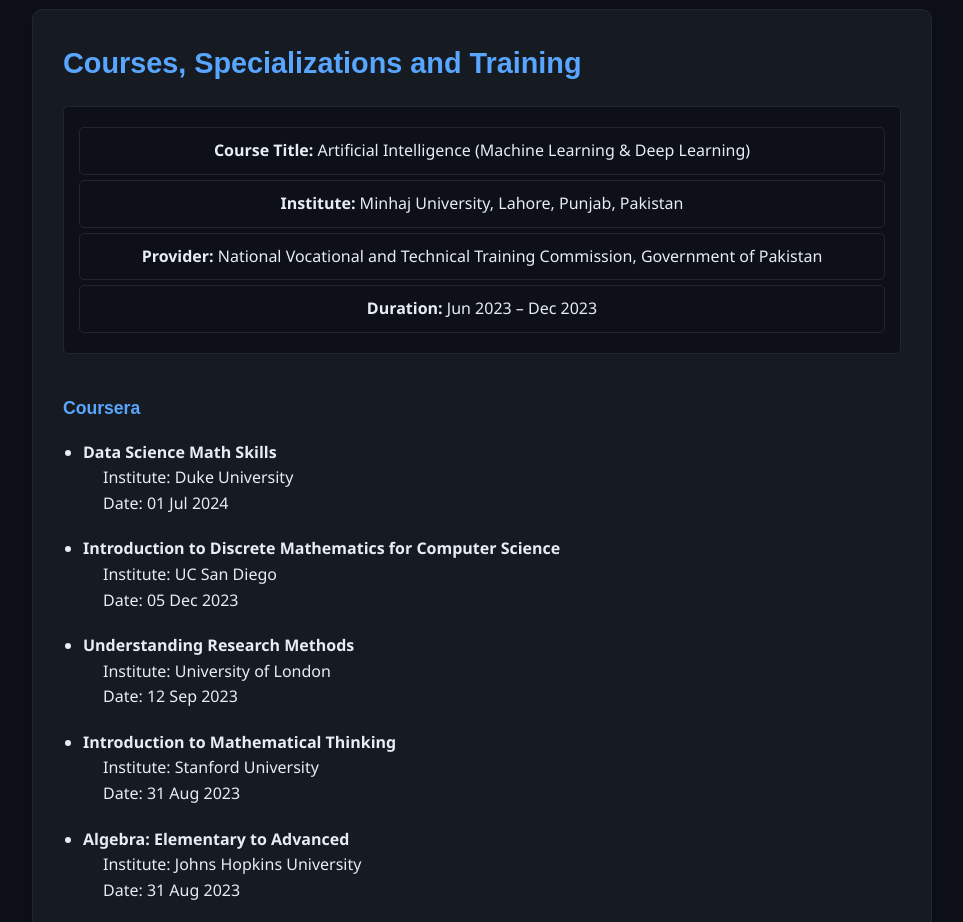
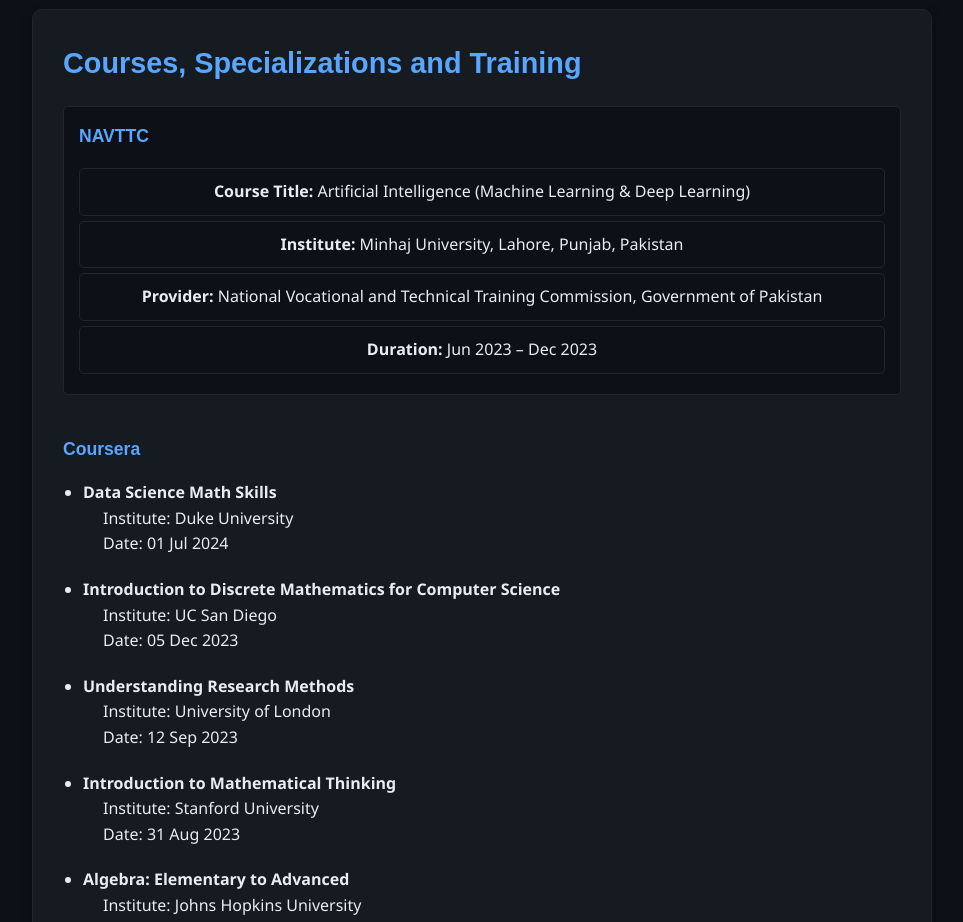
Before and after one commit to muneeb-ashraf-ai/profile, a plain HTML site: page education.html in a window 1280 px wide. Shown: the part 1520-2442 px from the top of the page, without its empty margins (158-1121 px from the left). Drawn offline with Linux system fonts and the light colour scheme.

Commit message:
Update education.html

```diff
--- a/education.html
+++ b/education.html
@@ -74,6 +74,7 @@
       </div>
       <div class="education-details">
         <div class="course-list">
+          <h3>NAVTTC</h3>
           <p><strong>Course Title:</strong> Artificial Intelligence (Machine Learning & Deep Learning)</p>
           <p><strong>Institute:</strong> Minhaj University, Lahore, Punjab, Pakistan</p>
           <p><strong>Provider:</strong> National Vocational and Technical Training Commission, Government of Pakistan</p>
```
